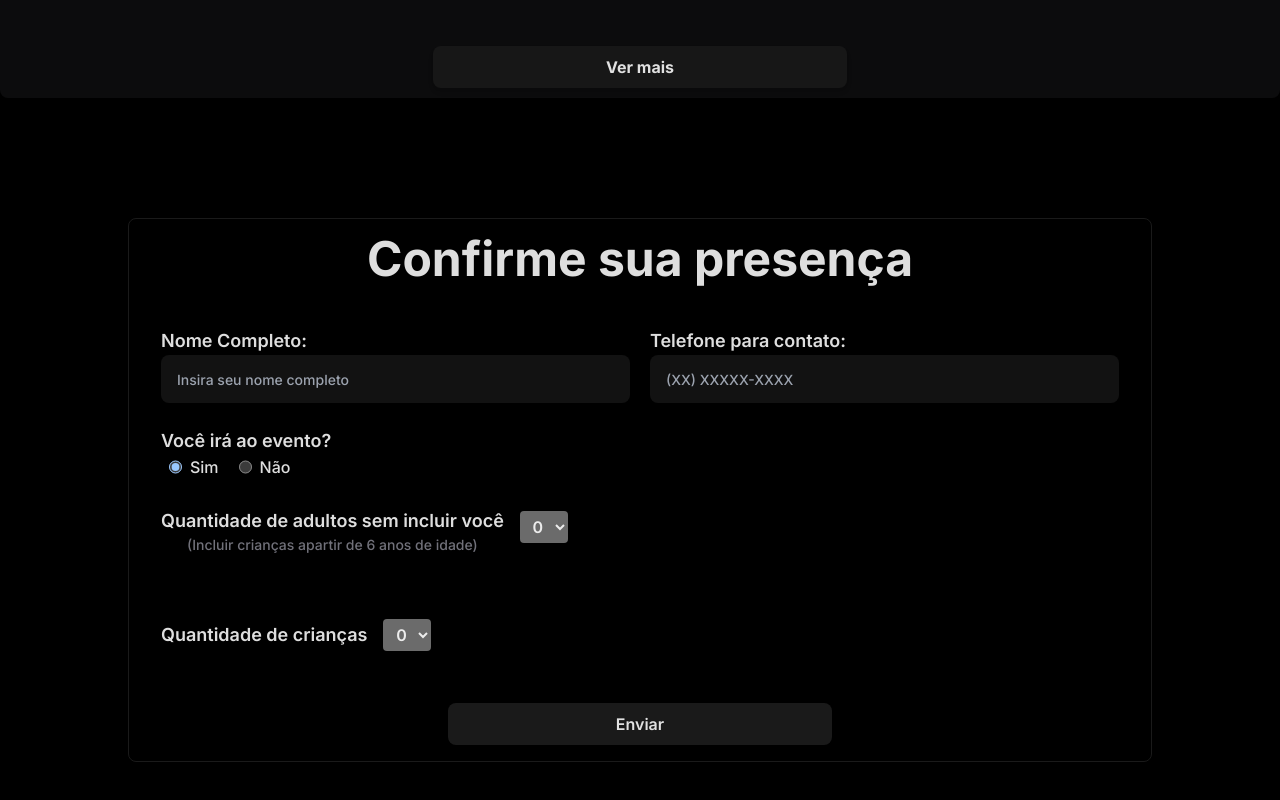
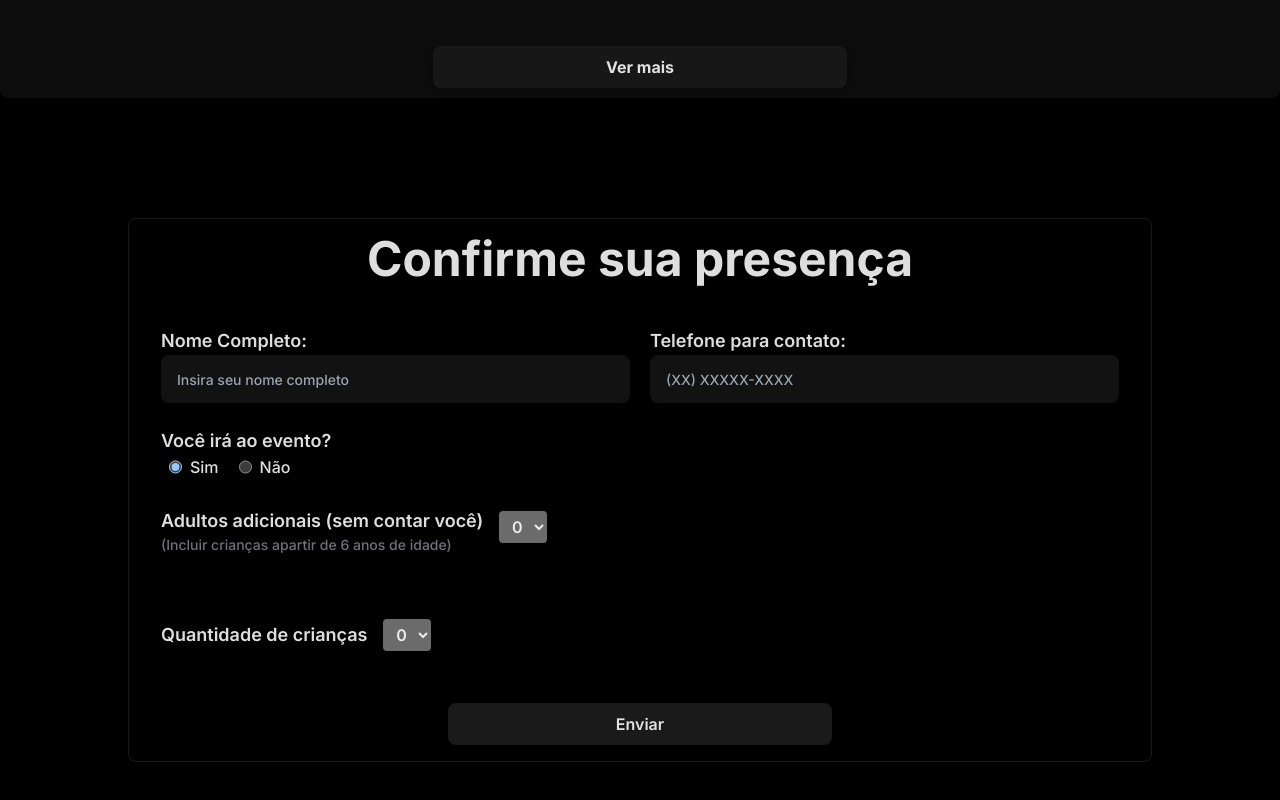
Before and after one commit to iTzRodz/casamento, a React (Vite) app: page / in a window 1280 px wide. Shown: the part 3101-3901 px from the top of the page. Built offline with nearby package versions, Linux system fonts and the light colour scheme.

Commit message:
style: adjust text alignment and font sizes for better readability in MethodPayment and OrderSummary components fix: update label text for clarity in ConfirmPresenca form

```diff
--- a/src/components/Modal/MethodPayment.tsx
+++ b/src/components/Modal/MethodPayment.tsx
@@ -32,7 +32,7 @@ export function MethodPayment() {
       </Tabs>
 
       <div className="flex w-full flex-col items-center justify-center gap-4">
-        <h3 className="text-xl font-semibold text-white">
+        <h3 className="w-full text-left text-lg font-semibold text-white mobile:text-xl">
           Atenção: O site não possui integração com plataformas de pagamento.
         </h3>
         <p className="text-base font-medium text-white">
--- a/src/components/Modal/OrderSummary.tsx
+++ b/src/components/Modal/OrderSummary.tsx
@@ -14,7 +14,7 @@ export function OrderSummary({
   const { giftsList } = useItems();
 
   return (
-    <div className="flex w-full flex-col justify-start rounded-lg border border-transparent px-8 py-4 shadow">
+    <div className="flex w-full flex-col justify-start rounded-lg border border-transparent px-5 py-4 shadow">
       <span
         className="flex cursor-pointer justify-end "
         onClick={handleCloseModalOrderSummary}
@@ -22,13 +22,13 @@ export function OrderSummary({
         <CloseIcon />
       </span>
 
-      <h3 className="mt-4 text-4xl font-semibold text-white mobile:text-5xl">
+      <h3 className="mt-4 text-2xl font-bold text-white mobile:text-5xl">
         Resumo da compra
       </h3>
 
       <div className="mt-4 flex flex-col justify-start space-y-1 text-start">
         {giftsList.map((gift, index) => (
-          <p className="text-white" key={index}>
+          <p className="text-sm font-normal text-white" key={index}>
             {gift.name} - <strong>{gift.quantity}x</strong>
           </p>
         ))}
--- a/src/components/form/Presenca.tsx
+++ b/src/components/form/Presenca.tsx
@@ -62,7 +62,7 @@ export function ConfirmPresenca() {
     if (currentNames.length !== adultCount) {
       const newNames = Array.from(
         { length: adultCount },
-        (_, i) => currentNames[i] || "",
+        (_, i) => currentNames[i] || ""
       );
       setValue("adultHouseHold.names", newNames);
     }
@@ -191,9 +191,9 @@ export function ConfirmPresenca() {
                       htmlFor="adultCount"
                       className="text-start text-lg font-semibold leading-5"
                     >
-                      Quantidade de adultos sem incluir você
+                      Adultos adicionais (sem contar você)
                     </label>
-                    <p className="m-0 text-sm font-medium text-zinc-500">
+                    <p className="m-0 text-left text-sm font-medium text-zinc-500">
                       (Incluir crianças apartir de 6 anos de idade)
                     </p>
                   </div>
```
